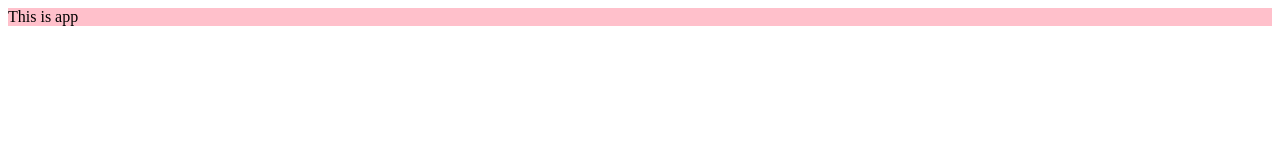
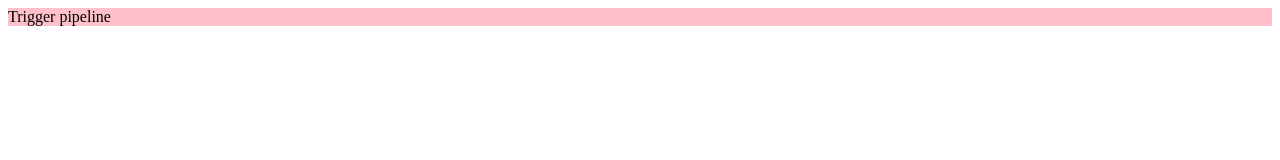
Before and after one commit to ymSophia/webpack-react, a React app: page / in a window 1280 px wide. Shown: the top 160 px of the page. Built offline with nearby package versions, Linux system fonts and the light colour scheme.

Commit message:
test trigger pipeline

```diff
--- a/src/App.tsx
+++ b/src/App.tsx
@@ -6,7 +6,7 @@ import './app.css';
 
 const App = ():React.ReactElement => {
 	return (
-		<div className="app">This is app</div>
+		<div className="app">Trigger pipeline</div>
 	)
 }
 
```
